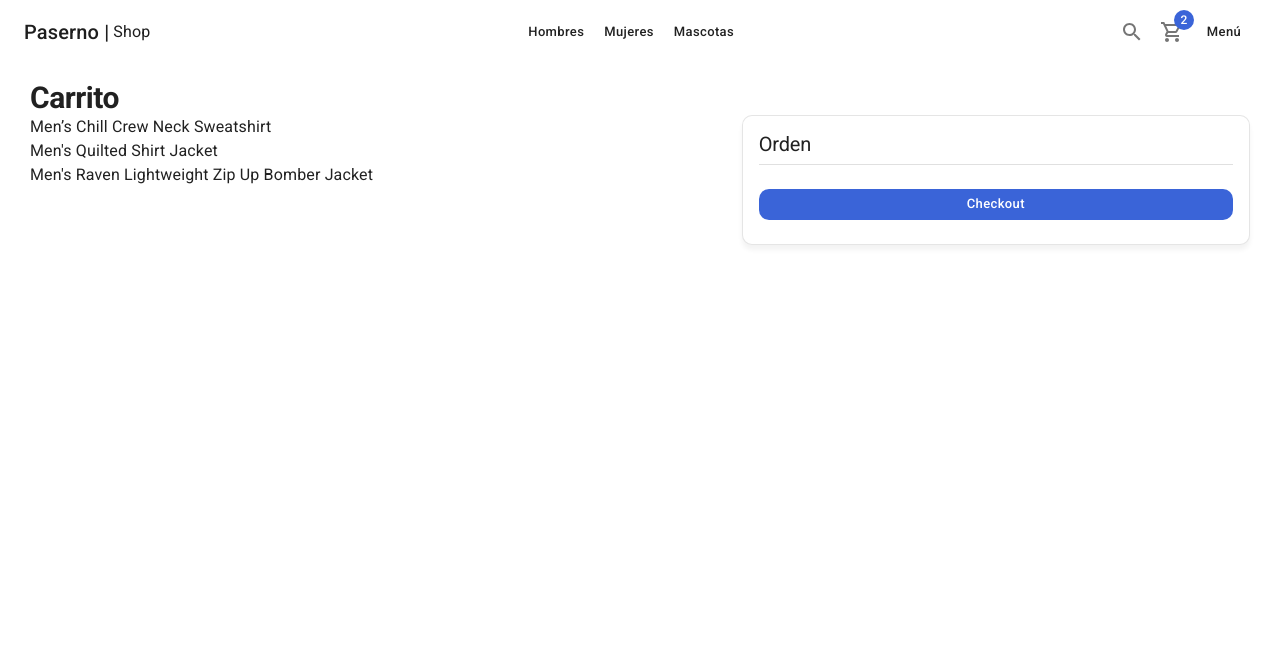
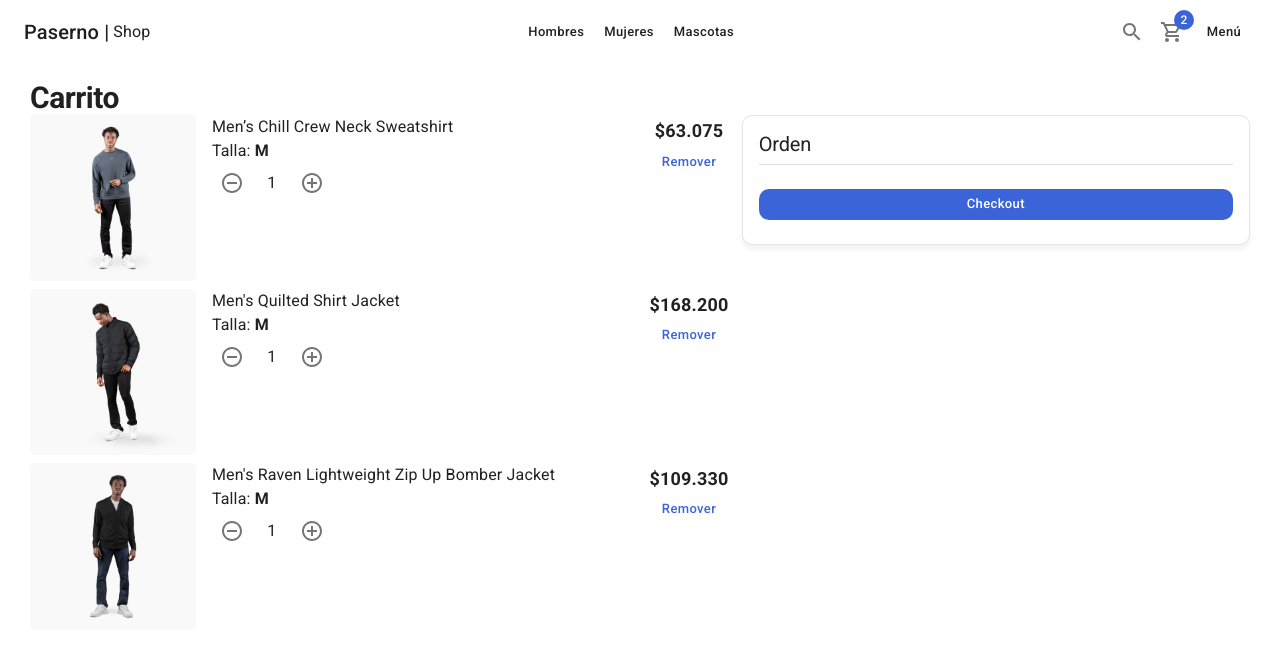
Before and after one commit to Paserno/paserno-shop, a Next.js app: page /cart in a window 1280 px wide. Shown: the top 656 px of the page. Built offline with nearby package versions, Linux system fonts and the light colour scheme.

Commit message:
Mostrar productos del carrito de compra

```diff
--- a/components/cart/CartList.tsx
+++ b/components/cart/CartList.tsx
@@ -1,6 +1,9 @@
-import { } from 'react'
-import { initialData } from '../../database/products'
-import { Typography } from '@mui/material'
+import { } from 'react';
+import NextLink from 'next/link';
+import { initialData } from '../../database/products';
+import { Grid, Link, Typography, CardActionArea, CardMedia, Box, Button } from '@mui/material';
+import { ItemCounter } from '../ui/ItemCounter';
+import { currencyExchange } from '../../helper';
 
 
 const productInCart = [
@@ -14,7 +17,37 @@
         <>
             {
                 productInCart.map(product => (
-                    <Typography key={product.slug}>{product.title}</Typography>
+                    <Grid container spacing={2} key={product.slug} sx={{ marginBottom: 1 }}>
+                        <Grid item xs={3}>
+                            {/* TODO: Pagina del producto */}
+                            <NextLink href='product/slug' passHref legacyBehavior>
+                                <Link>
+                                    <CardActionArea>
+                                        <CardMedia
+                                            image={`products/${product.images[0]}`}
+                                            component='img'
+                                            sx={{ borderRadius: '5px' }}
+                                        />
+                                    </CardActionArea>
+                                </Link>
+                            </NextLink>
+
+                        </Grid>
+                        <Grid item xs={7}>
+                            <Box display='flex' flexDirection='column'>
+                                <Typography variant='body1'>{product.title}</Typography>
+                                <Typography variant='body1'>Talla: <strong>M</strong></Typography>
+
+                                {/* Conditional */}
+                                <ItemCounter />
+                            </Box>
+                        </Grid>
+                        <Grid item xs={2} display='flex' alignItems='center' flexDirection='column'>
+                            <Typography variant='subtitle1'>{currencyExchange(product.price)}</Typography>
+                            {/* Editable */}
+                            <Button variant='text' color='secondary'>Remover</Button>
+                        </Grid>
+                    </Grid>
                 ))
             }
         </>
```
